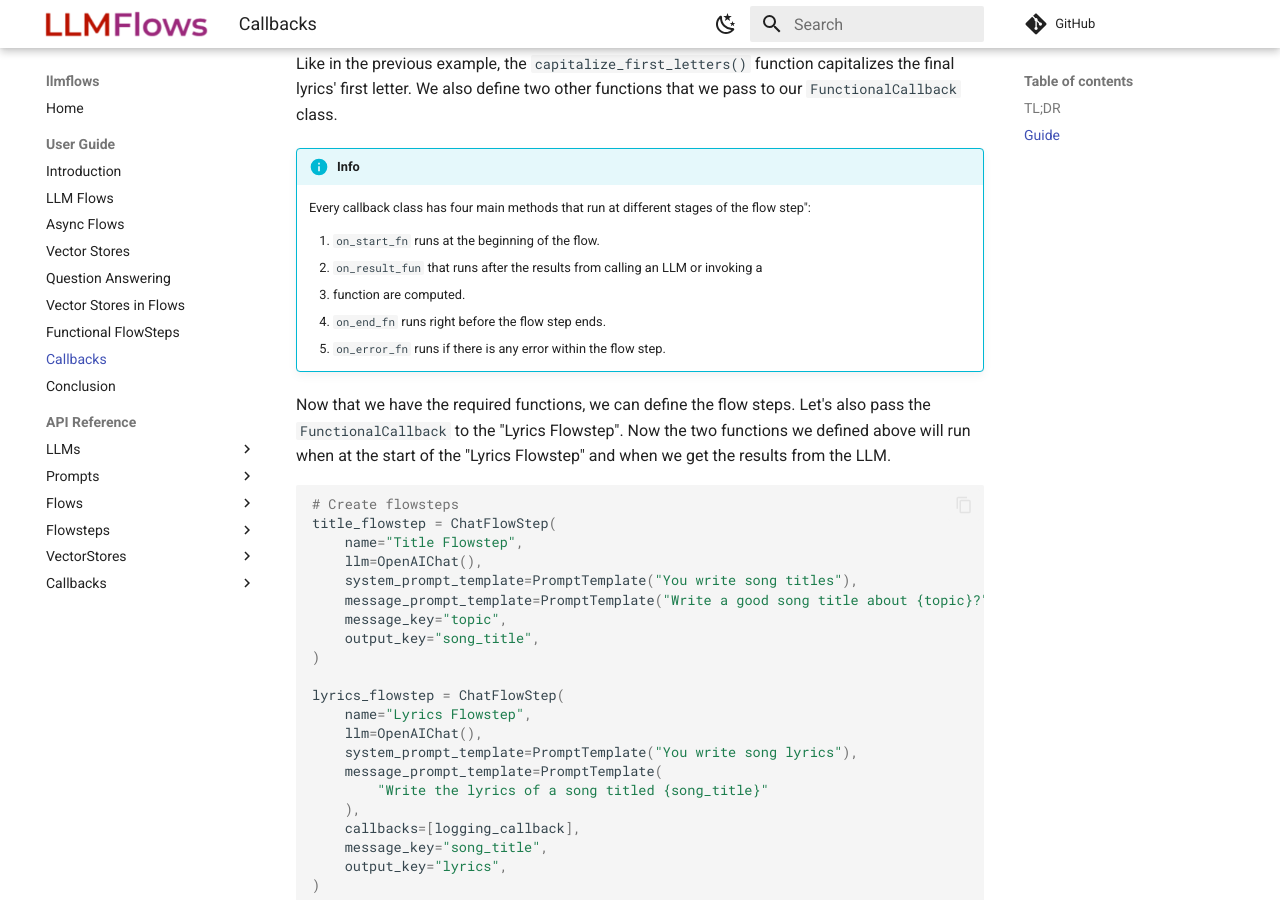
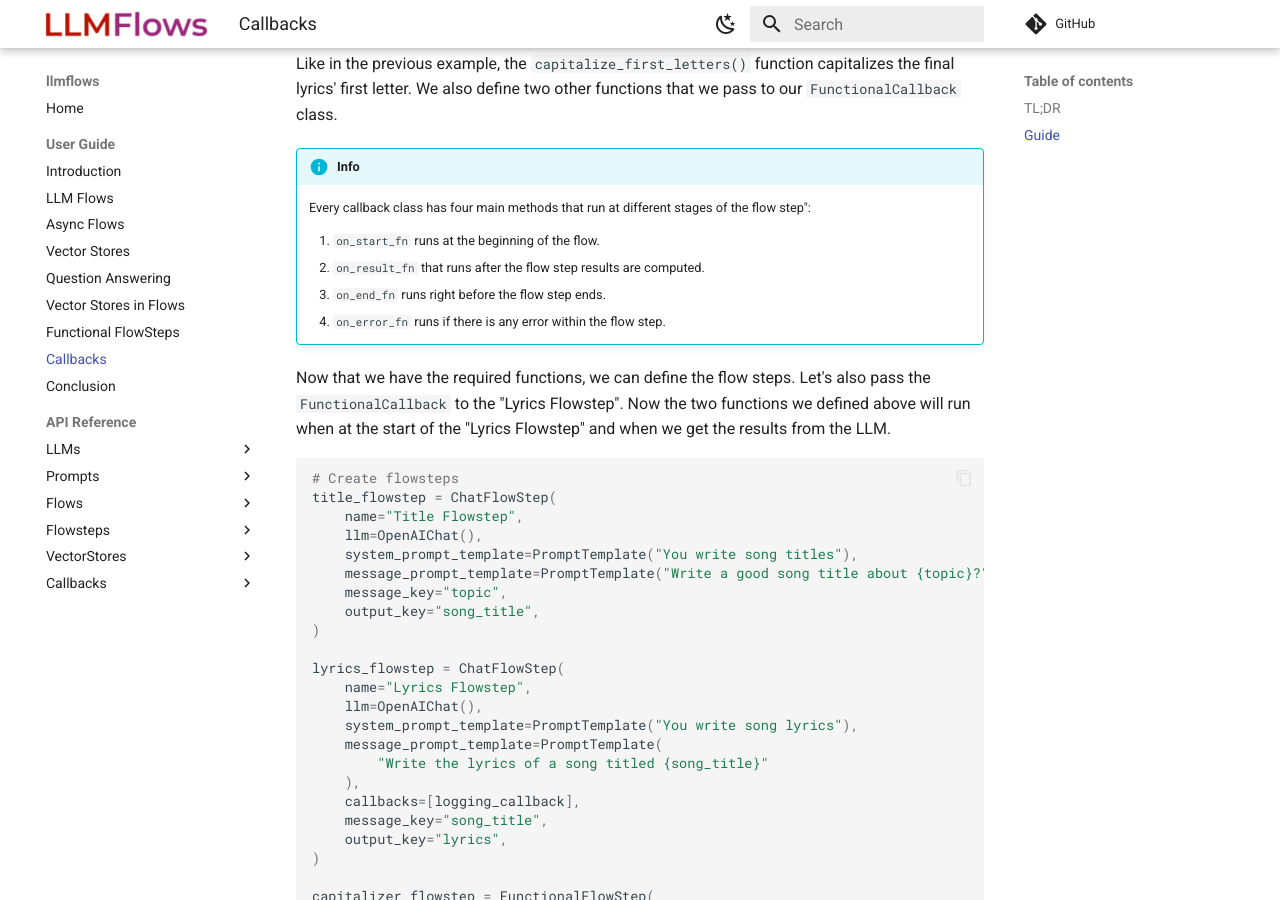
Before and after one commit to stoyan-stoyanov/llmflows, an MkDocs documentation site: the page built from docs/user_guide/Callbacks.md, in a window 1280 px wide and 900 px high, scrolled down 2760 px. Built offline with MkDocs 1.6.1 and Material for MkDocs 9.7.7, drawn with Linux system fonts in a browser that asks for light colours; comment, search, counter and statistics services are not loaded.

````diff
--- a/docs/user_guide/Callbacks.md
+++ b/docs/user_guide/Callbacks.md
@@ -73,7 +73,8 @@ print(result)
 In the last guide, we saw how we could use the `FunctionalFlowStep` class within flows
 when we want to have functions that manipulate strings that don't rely on LLM calls.
 
-This guide introduces the `FunctionalCallback` class, which we can use to run callback functions at different stages of any flow step.
+This guide introduces the `FunctionalCallback` class, which we can use to run callback
+functions at different stages of any flow step.
 
 !!! question
 
@@ -83,7 +84,8 @@ This guide introduces the `FunctionalCallback` class, which we can use to run ca
     manipulate strings within flows. It gets input variables, generates an output based
     on its `flowstep_function`, and has an `output_key` like any other flow step. On
     the other hand, the `FunctionalCallback` class is a callback that can be passed to
-    any flow step and runs on certain events. Unlike the `FunctionalFlowStep`, the `FunctionalCallback` class can't manipulate data within a `Flow`. It's primary
+    any flow step and runs on certain events. Unlike the `FunctionalFlowStep`, the
+    `FunctionalCallback` class can't manipulate data within a `Flow`. It's primary
     usage is for integrations with 3rd party solutions for tracing and logging.
 
 !!! info
@@ -129,7 +131,8 @@ logging_callback = FunctionalCallback(
 ```
 
 Like in the previous example, the `capitalize_first_letters()` function capitalizes the
-final lyrics' first letter. We also define two other functions that we pass to our `FunctionalCallback` class.
+final lyrics' first letter. We also define two other functions that we pass to our
+`FunctionalCallback` class.
 
 !!! info
 
@@ -137,10 +140,9 @@ final lyrics' first letter. We also define two other functions that we pass to o
     step":
 
     1. `on_start_fn` runs at the beginning of the flow.
-    2. `on_result_fun` that runs after the results from calling an LLM or invoking a
-    3. function are computed.
-    4. `on_end_fn` runs right before the flow step ends.
-    5. `on_error_fn` runs if there is any error within the flow step.
+    2. `on_result_fn` that runs after the flow step results are computed.
+    3. `on_end_fn` runs right before the flow step ends.
+    4. `on_error_fn` runs if there is any error within the flow step.
 
 Now that we have the required functions, we can define the flow steps. Let's also pass
 the `FunctionalCallback` to the "Lyrics Flowstep". Now the two functions we defined
````
Also changed, not shown: README.md (+62 -4 lines).
